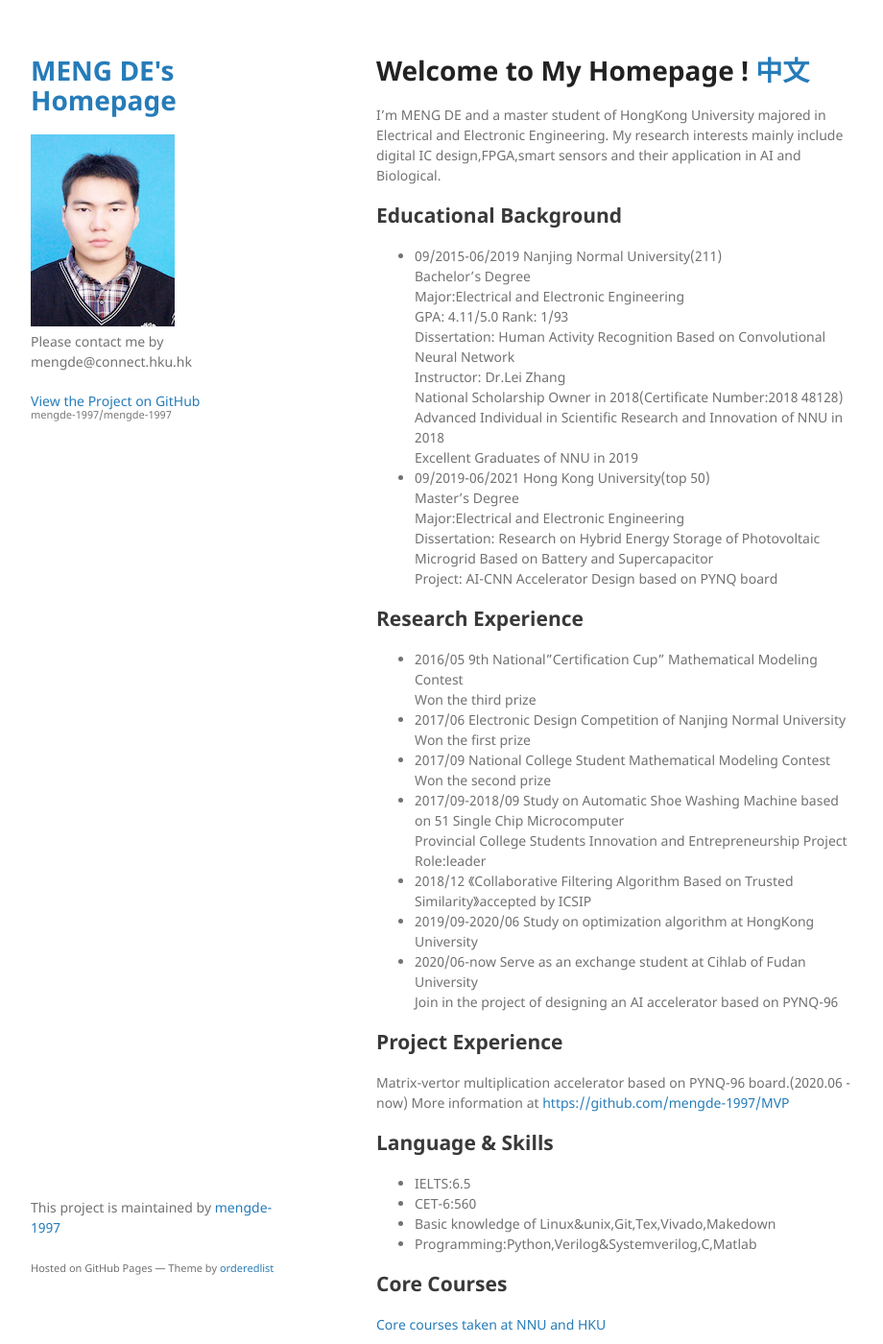
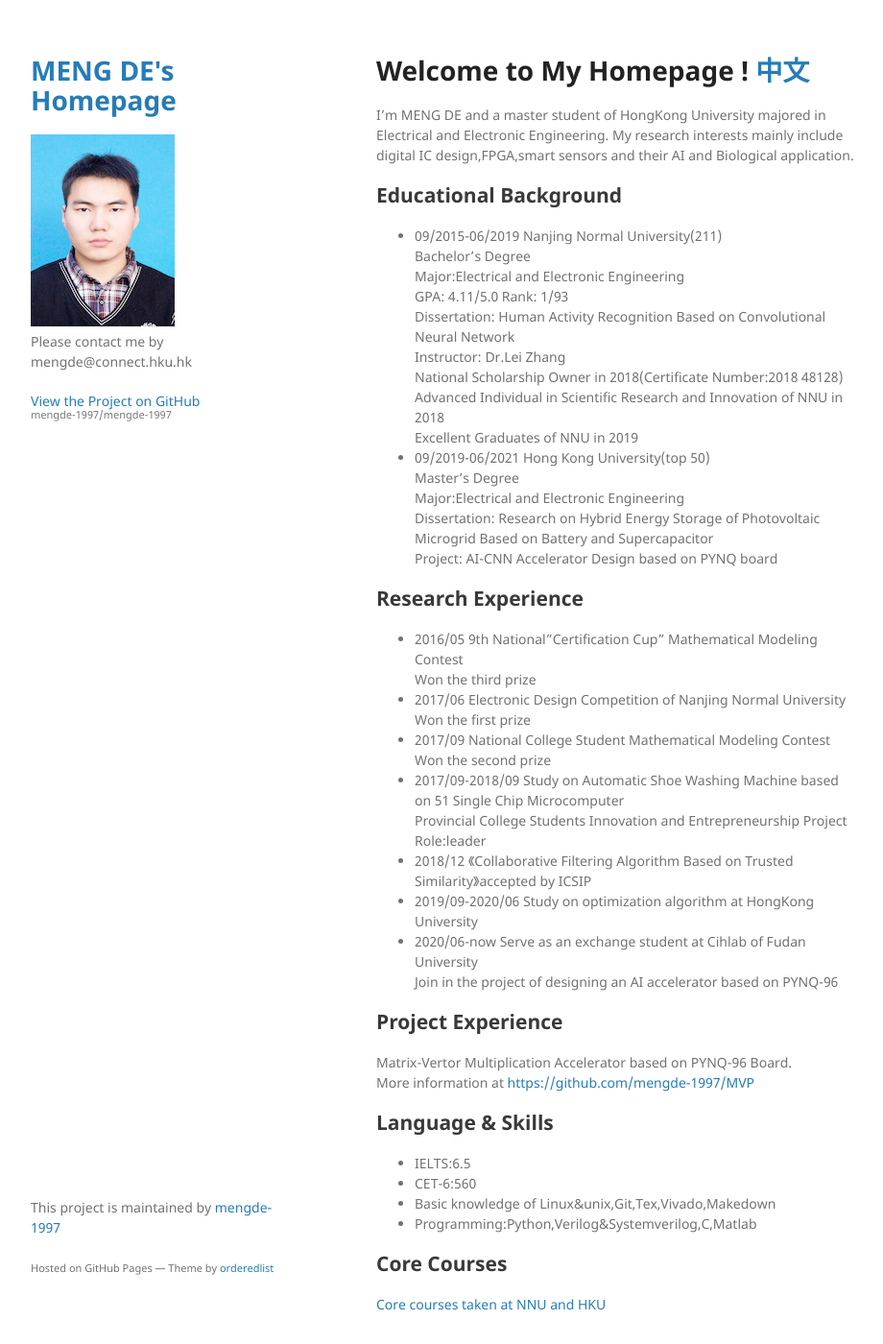
Before and after one commit to mengde-1997/mengde-1997, a Jekyll site: the page built from index.md, in a window 1280 px wide and 1400 px high. Shown: the whole window at 96% size, without its empty margins (178-1098 px from the left). Built offline with Jekyll 4.4.1, drawn with Linux system fonts in a browser that asks for light colours; our own code applies the rules of GitHub Pages for plain Markdown files.

Commit message:
Update index.md

```diff
--- a/index.md
+++ b/index.md
@@ -5,7 +5,7 @@ layout: default
 # Welcome to My Homepage !   [中文](./pub.md)
 
 I'm MENG DE and a master student of HongKong University majored in Electrical and Electronic Engineering.
-My research interests mainly include digital IC design,FPGA,smart sensors and their application in AI and Biological.
+My research interests mainly include digital IC design,FPGA,smart sensors and their AI and Biological application.
 
 ## Educational Background
 * 09/2015-06/2019  Nanjing Normal University(211)<br />
@@ -36,18 +36,18 @@ My research interests mainly include digital IC design,FPGA,smart sensors and th
 * 2018/12 《Collaborative Filtering Algorithm Based on Trusted Similarity》accepted by ICSIP<br />
 * 2019/09-2020/06  Study on optimization algorithm at HongKong University<br />
 * 2020/06-now  Serve as an exchange student at Cihlab of Fudan University<br />
-  Join in the project of designing an AI accelerator based on PYNQ-96
+  Join in the project of designing an AI accelerator based on PYNQ-96<br />
 
 ## Project Experience
 
-  Matrix-vertor multiplication accelerator based on PYNQ-96 board.(2020.06 - now)
-  More information at [https://github.com/mengde-1997/MVP](https://github.com/mengde-1997/MVP)
+  Matrix-Vertor Multiplication Accelerator based on PYNQ-96 Board.<br />
+  More information at [https://github.com/mengde-1997/MVP](https://github.com/mengde-1997/MVP)<br />
 
 ## Language & Skills
 
 * IELTS:6.5<br />
 * CET-6:560<br />
-* Basic knowledge of Linux&unix,Git,Tex,Vivado,Makedown
+* Basic knowledge of Linux&unix,Git,Tex,Vivado,Makedown<br />
 * Programming:Python,Verilog&Systemverilog,C,Matlab<br />
 
 ## Core Courses
```
